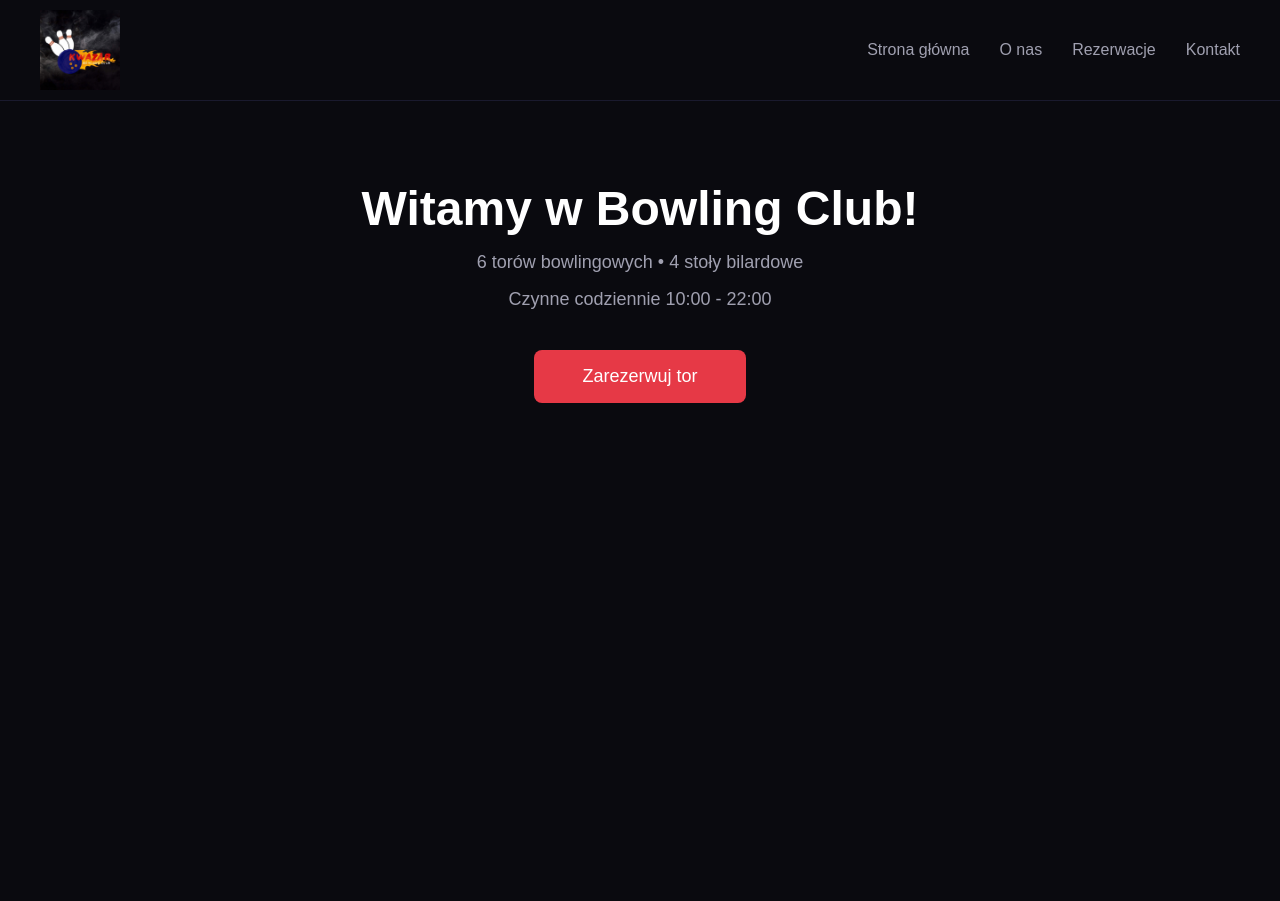
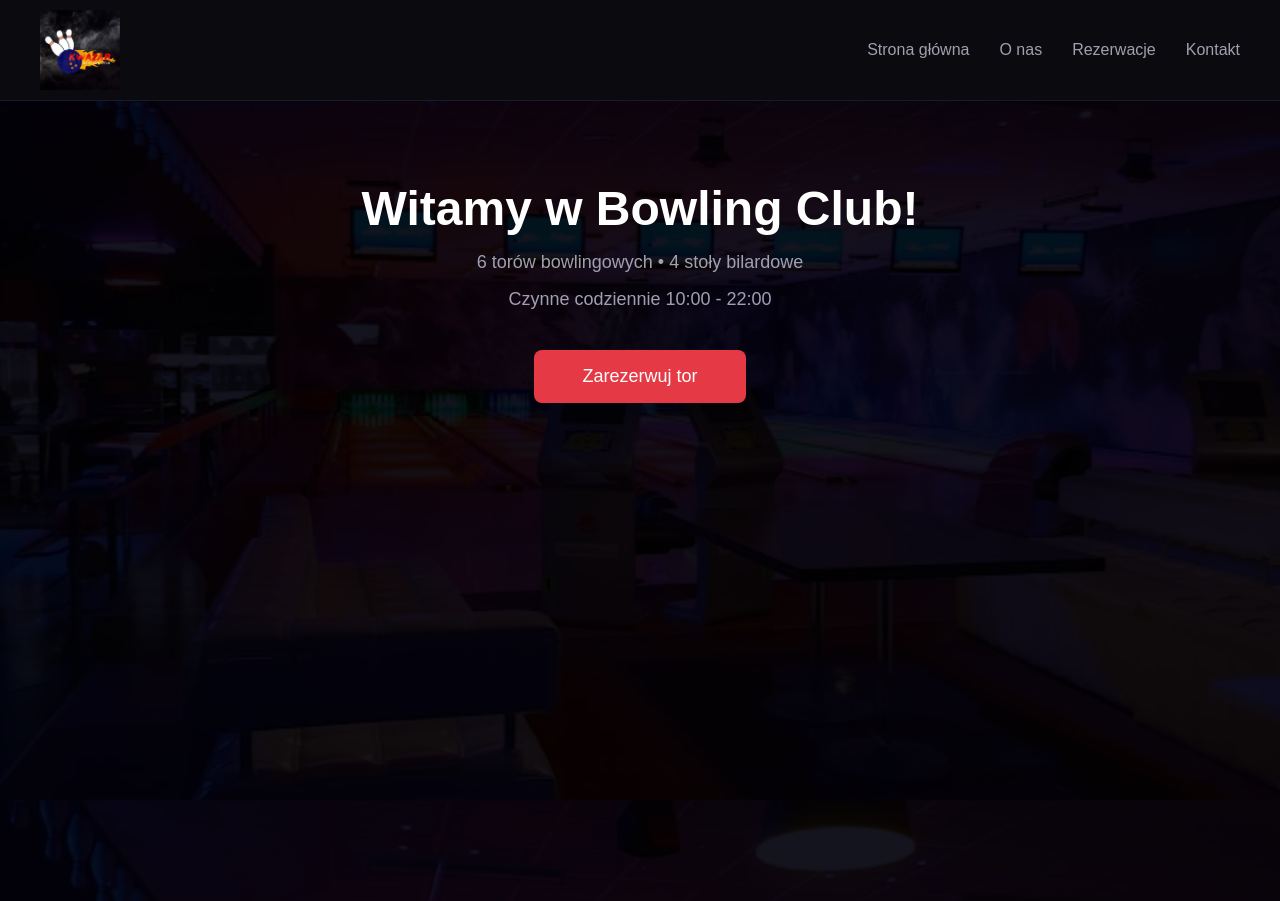
Before and after one commit to PIKUL747/bowling-club-website, a Next.js app: page / in a window 1280 px wide. Built offline with nearby package versions, Linux system fonts and the light colour scheme.

Commit message:
Add background image

```diff
--- a/app/globals.css
+++ b/app/globals.css
@@ -6,6 +6,11 @@
 
 body {
   background-color: #0a0a0f;
+  background-image: url('/background.jpg');
+  background-size: cover;
+  background-position: center;
+  background-attachment: fixed;
+  background-blend-mode: overlay;
   color: white;
   font-family: Arial, sans-serif;
 }
```
Also changed, not shown: public/background.jpg (added).
